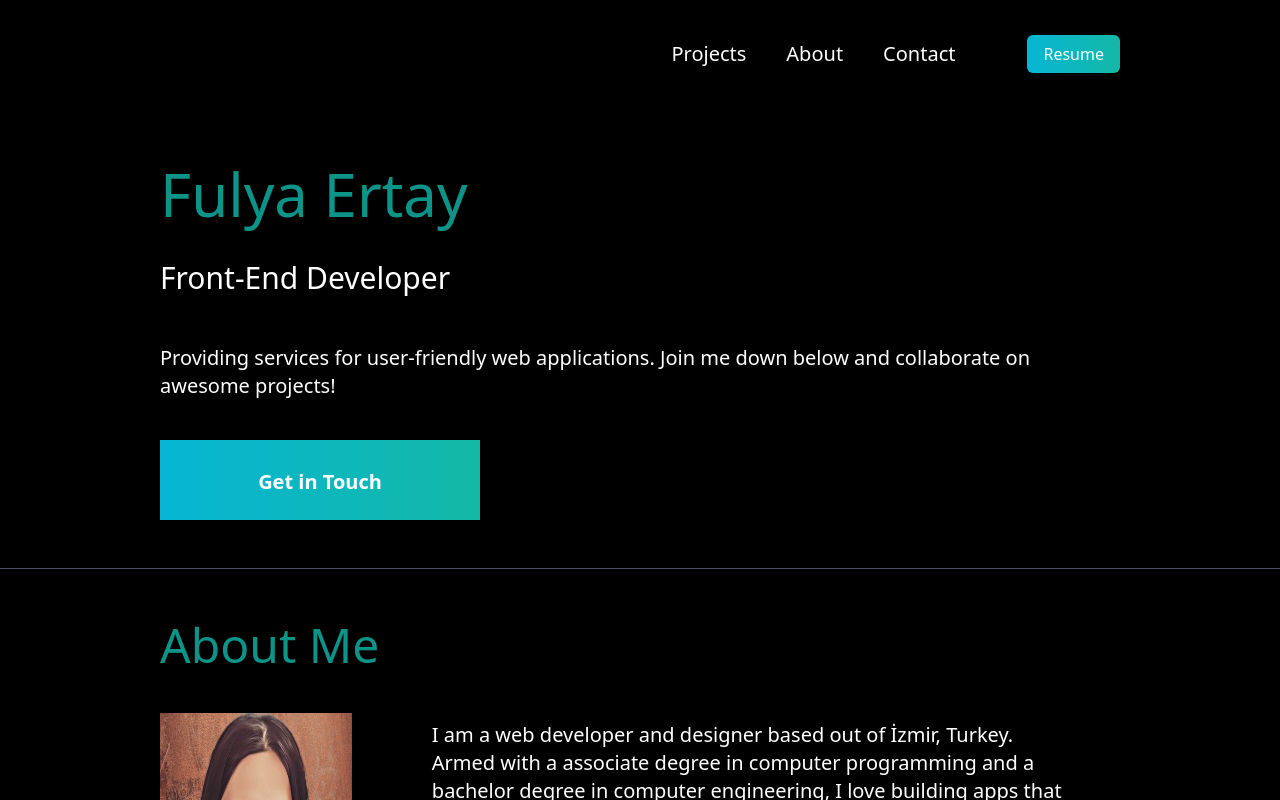
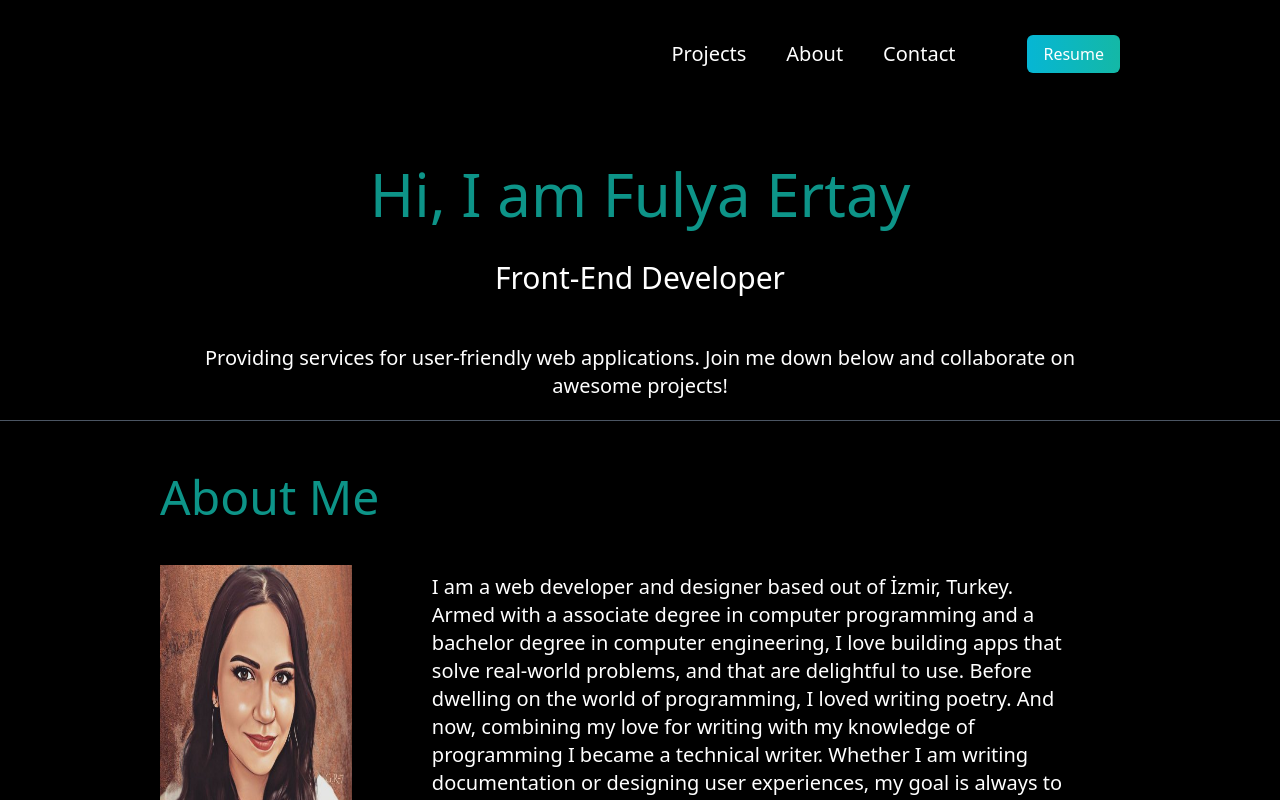
Before and after one commit to fulyaertay/personal-portfolio, a Next.js app: page / in a window 1280 px wide. Shown: the top 800 px of the page. Built offline with nearby package versions, Linux system fonts and the light colour scheme.

Commit message:
added about

```diff
--- a/pages/index.tsx
+++ b/pages/index.tsx
@@ -33,7 +33,7 @@ export default function Home() {
         <link rel="icon" href="/favicon.ico" />
       </Head>
       <main className="bg-black  ">
-        <section className="px-10 md:px-20 lg:px-40">
+        <section className="px-10 md:px-20 lg:px-40 text-center">
           <nav className="py-10 mb-12 flex justify-between">
             <h1 className="text-xl font-burtons text-white  "></h1>
             <ul className="flex items-center gap-10">
@@ -59,7 +59,7 @@ export default function Home() {
 
           <div className="flex flex-col gap-5  ">
             <h2 className="text-5xl py-2 text-teal-600 font-medium md:text-6xl">
-              Fulya Ertay
+              Hi, I am Fulya Ertay
             </h2>
             <h3 className="text-2xl py-2 md:text-3xl text-white ">
               Front-End Developer
@@ -68,12 +68,7 @@ export default function Home() {
               Providing services for user-friendly web applications. Join me
               down below and collaborate on awesome projects!{" "}
             </p>
-            <a
-              className="bg-gradient-to-r from-cyan-500 to-teal-500 font-bold text-white p-7 md:text-center md:text-xl hover:bg-black  inline-block md:max-w-xs md:h-20 mb-12"
-              href="#get-in-touch"
-            >
-              Get in Touch
-            </a>
+
           </div>
         </section>
         <hr className="border-gray-600"></hr>
```
